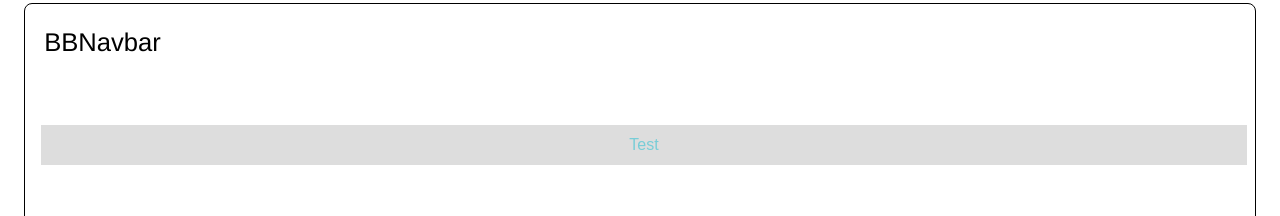
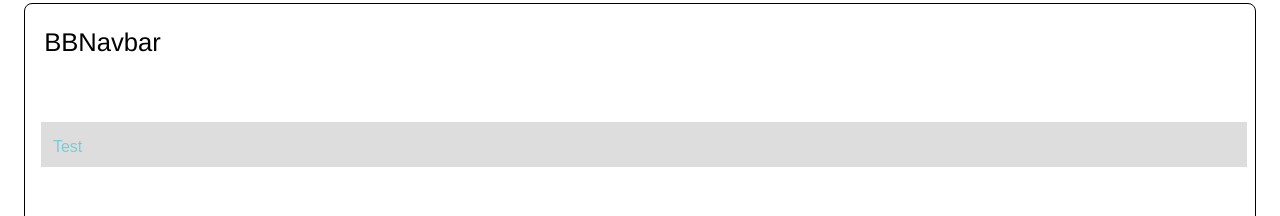
Before and after one commit to dan1229/nextjs-base-blocks, a Next.js app: page / in a window 1280 px wide. Shown: the part 4520-4736 px from the top of the page. Built offline with nearby package versions, Linux system fonts and the light colour scheme.

Commit message:
improved a bit lol

```diff
--- a/src/bbnavbar/index.tsx
+++ b/src/bbnavbar/index.tsx
@@ -74,7 +74,7 @@ export default function BBNavbar(props: IPropsBBNavbar & Omit<IPropsBBBase, 'onC
     classNameWrapper,
     brandHorizontal = false,
     boldTitle = false,
-    menuAlignment = 'center',
+    menuAlignment = 'left',
   } = props;
 
   const [showNavExpanded, setShowNavExpanded] = useState(false);
--- a/src/bbnavbar/styles.module.scss
+++ b/src/bbnavbar/styles.module.scss
@@ -23,8 +23,11 @@ $navbar-icon-mobile-color: var(--navbar-icon-mobile-color, $primary-color);
 // navbar vertical width
 $navbar-vertical-width: auto;
 
-// New variables to add
+// navbar transition
 $navbar-transition: var(--navbar-transition, all 0.2s ease-in-out);
+
+// navbar max width
+$navbar-max-width: var(--navbar-max-width, 100%);
 
 /**
  * ELEVATION
@@ -102,35 +105,33 @@ $navbar-transition: var(--navbar-transition, all 0.2s ease-in-out);
     width: 100%;
     position: sticky;
     top: 0;
+
+    > div {
+      max-width: $navbar-max-width;
+      margin: 0 auto;
+      // width: 100%;
+    }
   }
 }
 
+.containerBrand {
+  display: flex;
+  justify-content: flex-start;
+  align-items: flex-start;
+  text-align: center;
+  width: auto;
+  height: 100%;
+  padding: 0.15rem;
+}
+
 // .containerBrand {
-//   margin-left: auto;
-//   margin-right: auto;
-//   display: flex;
-//   justify-content: center;
-//   align-items: center;
-//   text-align: center; // Ensure text is centered
-//   width: 100%;
-//   height: 100%;
+//   margin: 0 auto;
+//   position: absolute;
+//   left: 50%;
+//   transform: translateX(-50%);
+//   width: auto;
 //   padding: 0.15rem;
 // }
-
-.containerBrand {
-  margin: 0 auto;
-  position: absolute;
-  left: 50%;
-  transform: translateX(-50%);
-  width: auto;
-  padding: 0.15rem;
-
-  // @media (max-width: 768px) {
-  //   position: relative;
-  //   transform: none;
-  //   left: auto;
-  // }
-}
 
 .brand {
   display: flex;
@@ -168,7 +169,6 @@ $navbar-transition: var(--navbar-transition, all 0.2s ease-in-out);
 .navigationMenu {
   display: flex;
   align-items: center;
-  justify-content: flex-start;
 
   &.vertical {
     align-items: flex-start !important;
@@ -178,6 +178,7 @@ $navbar-transition: var(--navbar-transition, all 0.2s ease-in-out);
   &:not(.vertical) {
     width: 100%;
   }
+
   // alignment classes
   &.align_left {
     justify-content: flex-start;
@@ -219,6 +220,20 @@ $navbar-transition: var(--navbar-transition, all 0.2s ease-in-out);
     align-items: flex-start;
     width: auto; /* Adjust width based on content */
   }
+
+  @media (max-width: 768px) {
+    width: 100%;
+    justify-content: center;
+    padding: 1rem;
+
+    &.expanded {
+      display: flex;
+    }
+
+    &:not(.expanded) {
+      display: none;
+    }
+  }
 }
 
 /**
@@ -231,6 +246,7 @@ $navbar-transition: var(--navbar-transition, all 0.2s ease-in-out);
 
   &:not(.verticalWrapper) {
     flex-direction: row;
+    position: relative;
   }
 
   &.verticalWrapper {
@@ -246,6 +262,9 @@ $navbar-transition: var(--navbar-transition, all 0.2s ease-in-out);
   transition: background-color 0.2s ease-in-out;
   display: none;
   margin: 0 0.75rem;
+  position: absolute;
+  left: 0.75rem;
+  z-index: 1;
 }
 
 .iconHamburger {
@@ -268,9 +287,9 @@ $navbar-transition: var(--navbar-transition, all 0.2s ease-in-out);
       flex-direction: column-reverse;
     }
 
-    &:not(.verticalWrapper) {
-      width: 100%;
-    }
+    // &:not(.verticalWrapper) {
+    //   width: 100%;
+    // }
   }
 
   .hamburger {
@@ -312,7 +331,6 @@ $navbar-transition: var(--navbar-transition, all 0.2s ease-in-out);
     border: 1px solid $bg-dark-color;
     padding: 0rem;
     gap: 0;
-    backdrop-filter: blur(8px);
     animation: slideIn 0.2s ease-out;
   }
 
```
